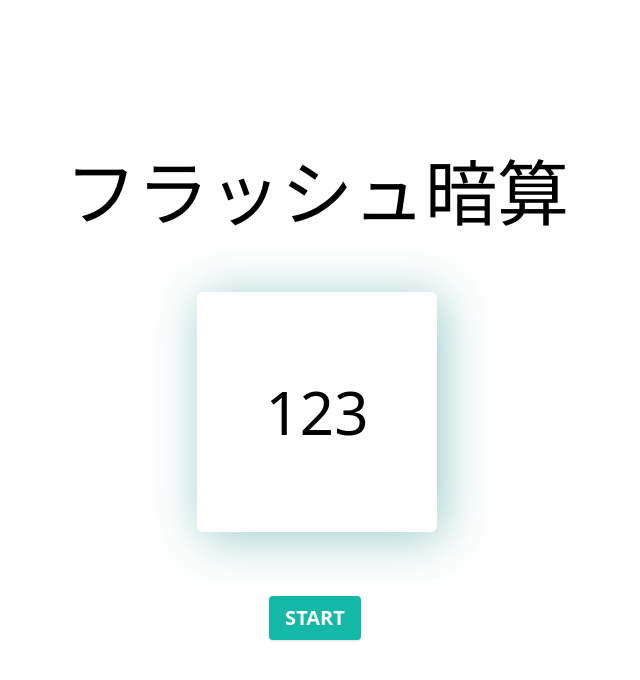
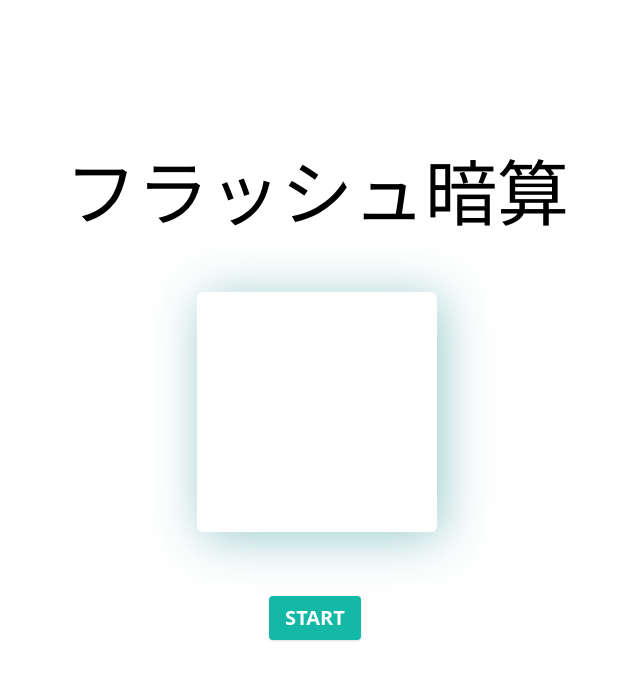
Before and after one commit to smaru1111/next_flash_anzann, a Next.js app: page / in a window 1280 px wide. Shown: the top 680 px of the page, without its empty margins (323-963 px from the left). Built offline with nearby package versions, Linux system fonts and the light colour scheme.

Commit message:
#2 update バックエンドの処理

```diff
--- a/pages/index.js
+++ b/pages/index.js
@@ -1,19 +1,130 @@
+import { useState, useEffect } from 'react';
 const App = () => {
+  const [numbers, setNumbers] = useState([]);
+  const [currentNumber, setCurrentNumber] = useState(null);
+  const [answered, setAnswered] = useState(false);
+  const [answer, setAnswer] = useState(null);
+  const [fin, setFin] = useState(false);
+  const [total, setTotal] = useState(null);
+  const [btnState, setbtnState] = useState(false);
+
+  const startGame = () => {
+    // ランダムな数字の配列を生成する関数
+    const newNumbers = Array.from({ length: 5 }, () => Math.floor(Math.random() * 10) + 1);
+      setNumbers(newNumbers);
+    // ひとつづつ二秒間隔で表示する関数
+    let i = 0;
+    setbtnState(true);
+    const timerId = setInterval(() => {
+      setCurrentNumber(newNumbers[i]);
+      i++;
+      if (i > newNumbers.length + 1) {
+        clearInterval(timerId);
+        setAnswered(true);
+      }
+    }, 2000);
+  }
+
+  // フォーム部分の処理
+  const handleChange = (event) => {
+    setAnswer(parseInt(event.target.value));
+    console.log(answer);
+  };
+
+  // 解答ボタンを押したときの処理
+  const startAnswer = (event) => {
+    event.preventDefault();
+    // setAnswered(false);
+    setFin(true);
+    let total = numbers.reduce((sum, element) => sum + element, 0);
+    setTotal(total);
+    console.log(total);
+    console.log(answer);
+  };
+
+  // ディスプレイ部分の条件分岐
+  const display = () => {
+    if (answered == true && fin == false) {
+      return(
+        <label>
+          <input type="number" value={answer} onChange={handleChange} />
+        </label>
+      );
+    }else if (answered == false && fin == false) {
+      return (
+        <p className="text-6xl">{currentNumber}</p>
+      );
+    }else if (fin == true && answer == total){
+      return(
+        <p className="text-6xl">{"正解"}</p>
+      );
+    }else {
+      return(
+        <p className="text-6xl">{"不正解"}</p>
+      );
+    }
+  }
+
+  // リセットボタン押したときの処理
+  const reset = () => {
+    setNumbers([]);
+    setCurrentNumber(null);
+    setAnswered(false);
+    setAnswer(null);
+    setFin(false);
+    setTotal(null);
+    setbtnState(false)
+  }
+
+  // ボタン表示条件分岐
+  const buttonFnc = () => {
+    if (answered == true && fin == false) {
+      return(
+        <button class="bg-teal-500 text-white active:bg-teal-600 font-bold uppercase block text-xl px-4 py-2 rounded shadow hover:shadow-md outline-none focus:outline-none mr-1 mb-1 ease-linear transition-all duration-150" type="submit"
+          onClick={startAnswer}>
+          Answer
+        </button>
+      );
+    }else if (answered == false && fin == false && btnState == true) {
+      return (
+        <button class="text-white bg-teal-600 font-bold uppercase block text-xl px-4 py-2 rounded shadow hover:shadow-md outline-none focus:outline-none mr-1 mb-1 ease-linear transition-all duration-150" type="button"
+          >
+          Start
+        </button>
+      );
+    }
+    else if (answered == false && fin == false) {
+      return (
+        <button class="bg-teal-500 text-white active:bg-teal-600 font-bold uppercase block text-xl px-4 py-2 rounded shadow hover:shadow-md outline-none focus:outline-none mr-1 mb-1 ease-linear transition-all duration-150" type="button"
+          onClick={startGame}>
+          Start
+        </button>
+      );
+    }else {
+      return(
+        <button class="bg-teal-500 text-white active:bg-teal-600 font-bold uppercase block text-xl px-4 py-2 rounded shadow hover:shadow-md outline-none focus:outline-none mr-1 mb-1 ease-linear transition-all duration-150" type="button"
+          onClick={reset}>
+          Continue
+        </button>
+      );
+    }
+  }
   return (
     <div className="conteiner flex justify-center flex-col h-screen">
       <div className="align-middle">
         <h1 className="text-7xl text-center">
           フラッシュ暗算
         </h1>
-        <div className="h-60 w-60 shadow-[5px_5px_49px_0px_rgba(49,151,149,0.5)] rounded-md my-16 mx-auto flex justify-center items-center">
-          <p className="text-6xl">123</p>
-        </div>
-        <div className="flex justify-center mt-10">
-          <button class="bg-teal-500 text-white active:bg-teal-600 font-bold uppercase block text-xl px-4 py-2 rounded shadow hover:shadow-md outline-none focus:outline-none mr-1 mb-1 ease-linear transition-all duration-150" type="button"
-            >
-            Start
-          </button>
-        </div>
+        <form onSubmit={startAnswer}>
+          <div className="h-60 w-60 shadow-[5px_5px_49px_0px_rgba(49,151,149,0.5)] rounded-md my-16 mx-auto flex justify-center items-center">
+          {display()}
+          </div>
+          <div className="flex justify-center mt-10">
+            {
+            buttonFnc()
+            }
+          </div>
+        </form>
       </div>
     </div>
   );
```
